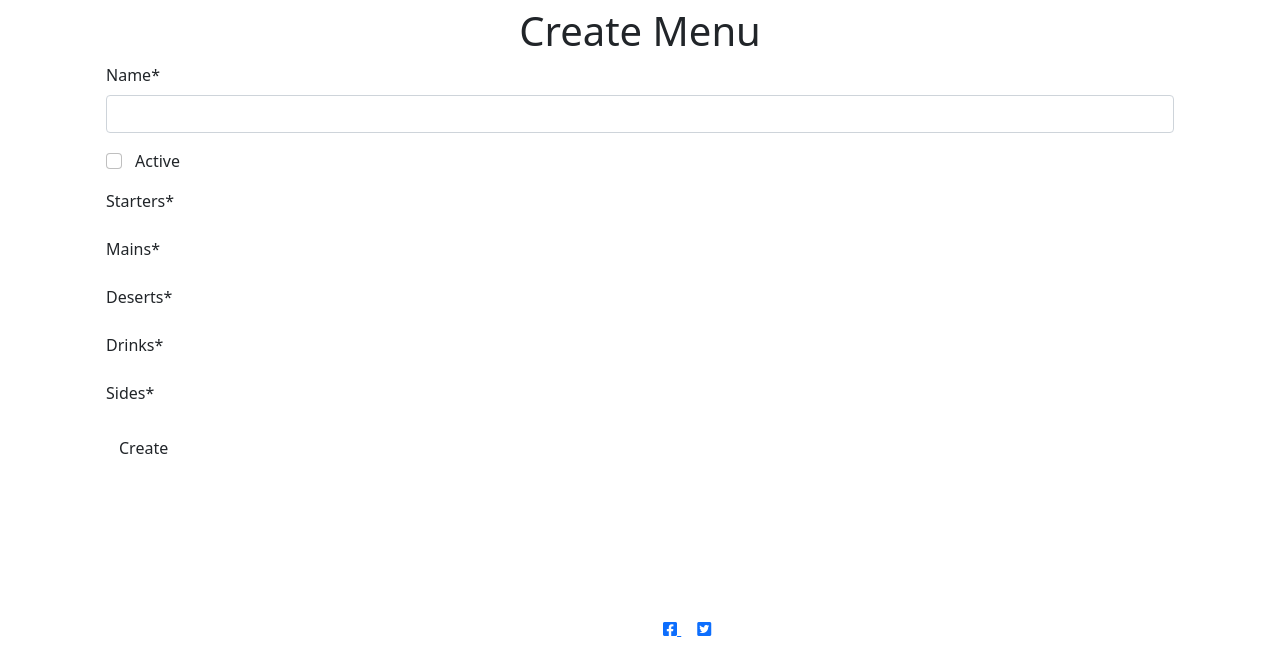
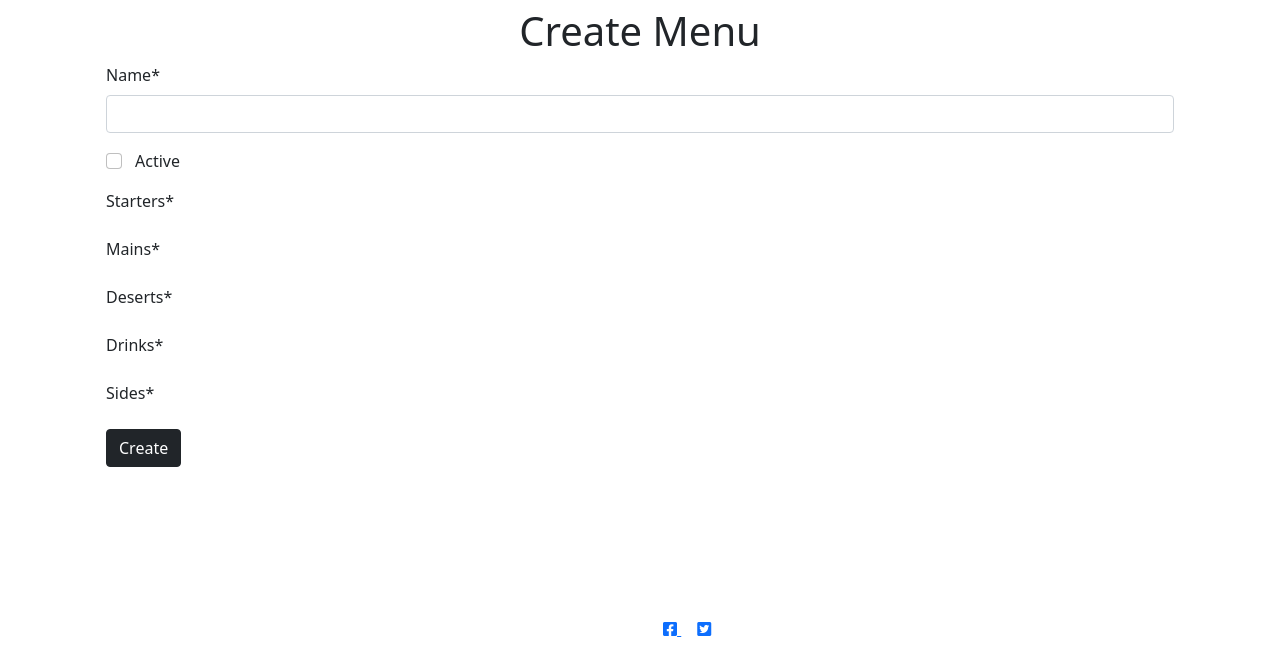
Before and after one commit to Gareth-McGirr/Portfolio-Project-4-SizzleAndSteak, a Django app: page /menu/createmenu/ in a window 1280 px wide. Shown: the part 143-800 px from the top of the page. Run offline with Django 4.2, Linux system fonts and the light colour scheme; the visitor is signed in with stand-in values (Sample User, id 1); data that the repository does not hold is empty; some libraries are stand-ins or nearby versions.

Commit message:
Style: Add styling to button and rm auth on menus

```diff
--- a/menu/templates/menu/create_menu.html
+++ b/menu/templates/menu/create_menu.html
@@ -13,7 +13,7 @@
             {% csrf_token %}
             {{ form|crispy }}
             {{ form.media }}
-            <button type="submit" class="btn green-btn">Create</button>
+            <button type="submit" class="btn btn-dark">Create</button>
     </form>
 </div>
 
--- a/templates/includes/nav.html
+++ b/templates/includes/nav.html
@@ -14,7 +14,6 @@
                     <li class="nav-item">
                         <a class="nav-link" aria-current="page" href="{% url 'home' %}">Home</a>
                     </li>
-                    {% if user.is_authenticated %}
                     <li class="nav-item dropdown">
                         <a class="nav-link dropdown-toggle" href="#" id="navbarDropdownMenuLink" role="button"
                             data-bs-toggle="dropdown" aria-expanded="false">
@@ -25,7 +24,6 @@
                             <li><a class="dropdown-item" aria-current="page" href="{% url 'createbooking' %}">New Booking</a></li>
                         </ul>
                     </li>
-                    {% endif %}
                     {% if user.is_staff %}
                     <li class="nav-item dropdown">
                         <a class="nav-link dropdown-toggle" href="#" id="navbarDropdownMenuLink" role="button"
```
